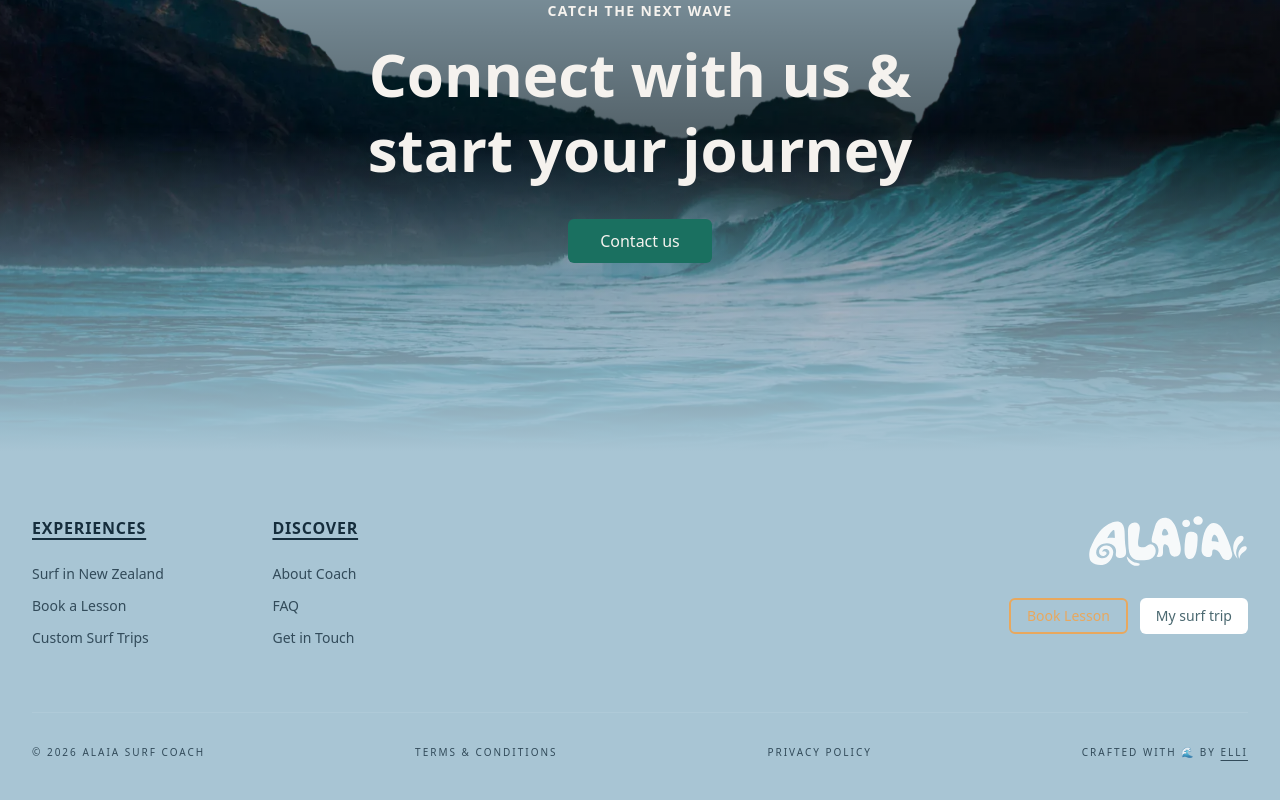
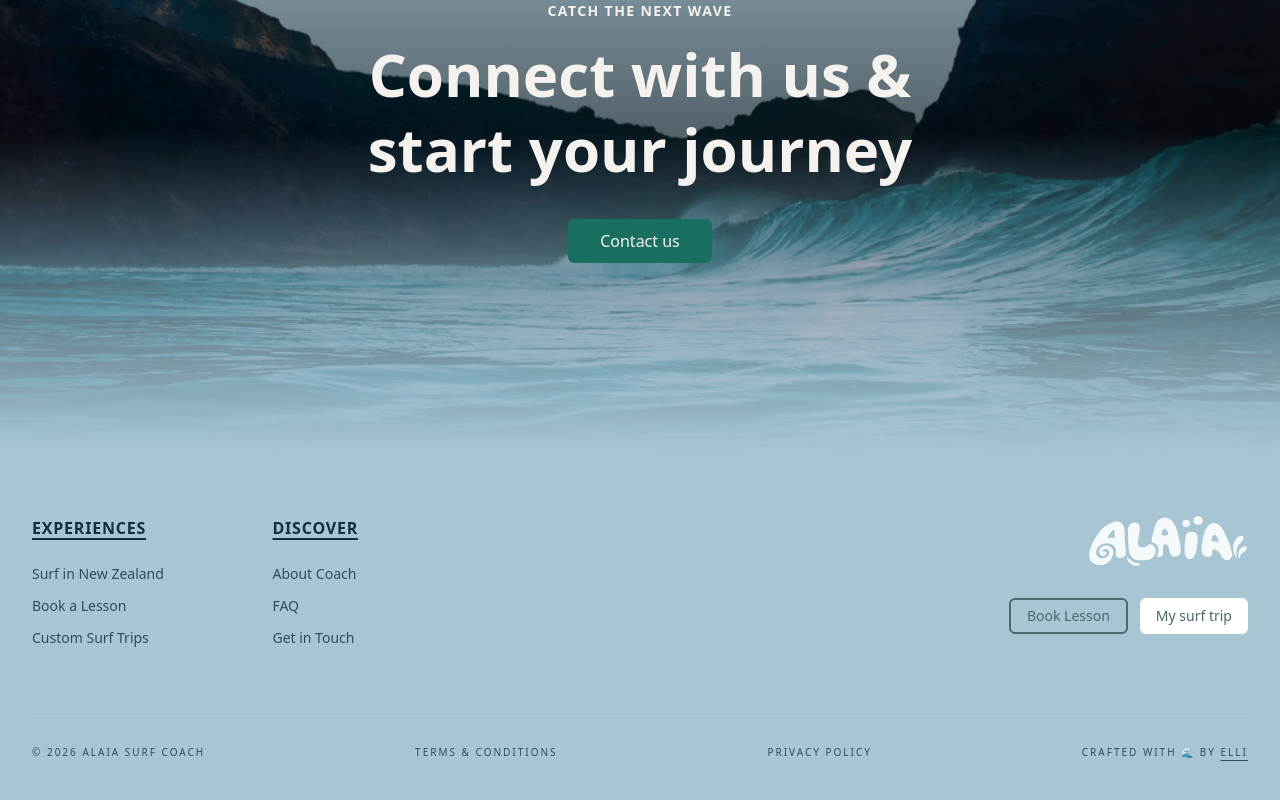
Before and after one commit to EllinorS/simple-headless-cms, a Next.js app in the folder frontend/: page / in a window 1280 px wide. Shown: the part 3524-4324 px from the top of the page. Built offline with nearby package versions, Linux system fonts and the light colour scheme; no server answers.

Commit message:
fix footer css

```diff
--- a/frontend/components/web/layout/Footer.tsx
+++ b/frontend/components/web/layout/Footer.tsx
@@ -131,7 +131,7 @@ export default async function Footer() {
                 </div>
               )}
               <div className="flex flex-col sm:flex-row gap-3 w-full sm:w-auto">
-                <Button asChild variant="accent-outline">
+                <Button asChild variant="secondary-outline">
                   <Link href="/book-surf-lesson">Book Lesson</Link>
                 </Button>
                 <Button asChild variant="white">
```
